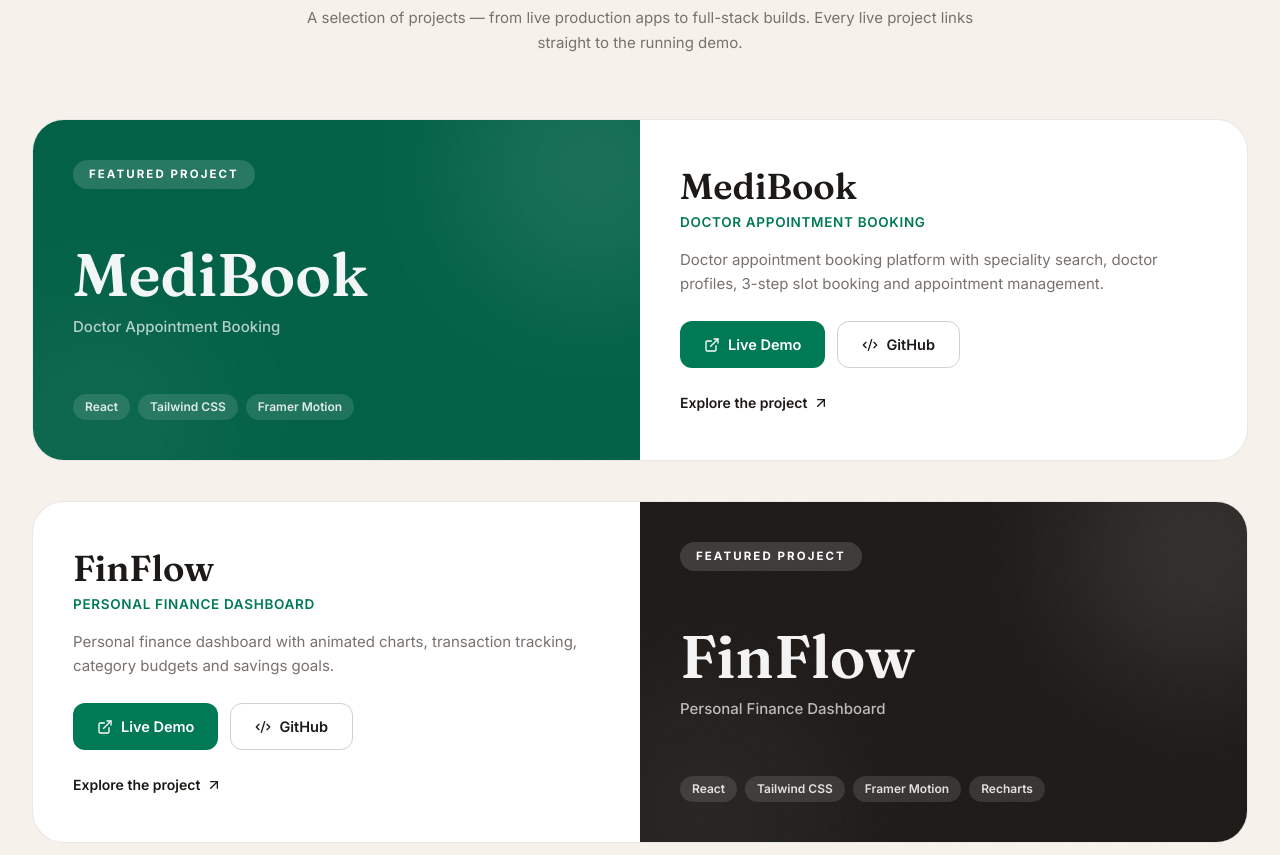
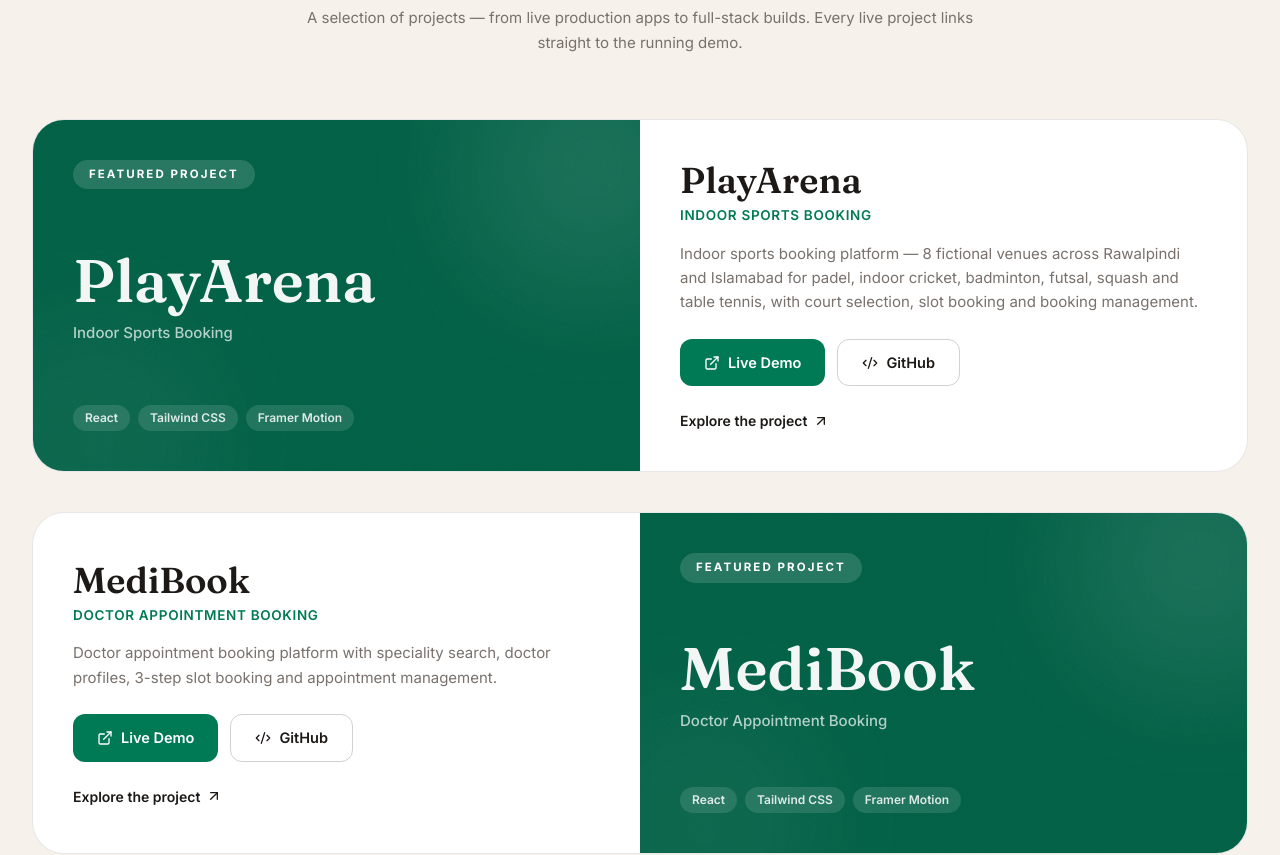
Before and after one commit to MuhammadShahzaib1423/shahzaib-portfolio, a React (Vite) app: page / in a window 1280 px wide. Shown: the part 5120-5975 px from the top of the page. Built offline with nearby package versions, Linux system fonts and the light colour scheme.

Commit message:
Add PlayArena indoor sports booking project

```diff
--- a/src/data/portfolio.js
+++ b/src/data/portfolio.js
@@ -107,6 +107,17 @@ export const SERVICES = [
 ];
 
 export const PROJECTS = [
+  {
+    name: "PlayArena",
+    tagline: "Indoor Sports Booking",
+    description:
+      "Indoor sports booking platform — 8 fictional venues across Rawalpindi and Islamabad for padel, indoor cricket, badminton, futsal, squash and table tennis, with court selection, slot booking and booking management.",
+    tech: ["React", "Tailwind CSS", "Framer Motion"],
+    live: "https://playarena-muhammad-shahzaibs-projects-16858ef3.vercel.app",
+    repo: "https://github.com/MuhammadShahzaib1423/PlayArena",
+    featured: true,
+    accent: "emerald",
+  },
   {
     name: "MediBook",
     tagline: "Doctor Appointment Booking",
```
